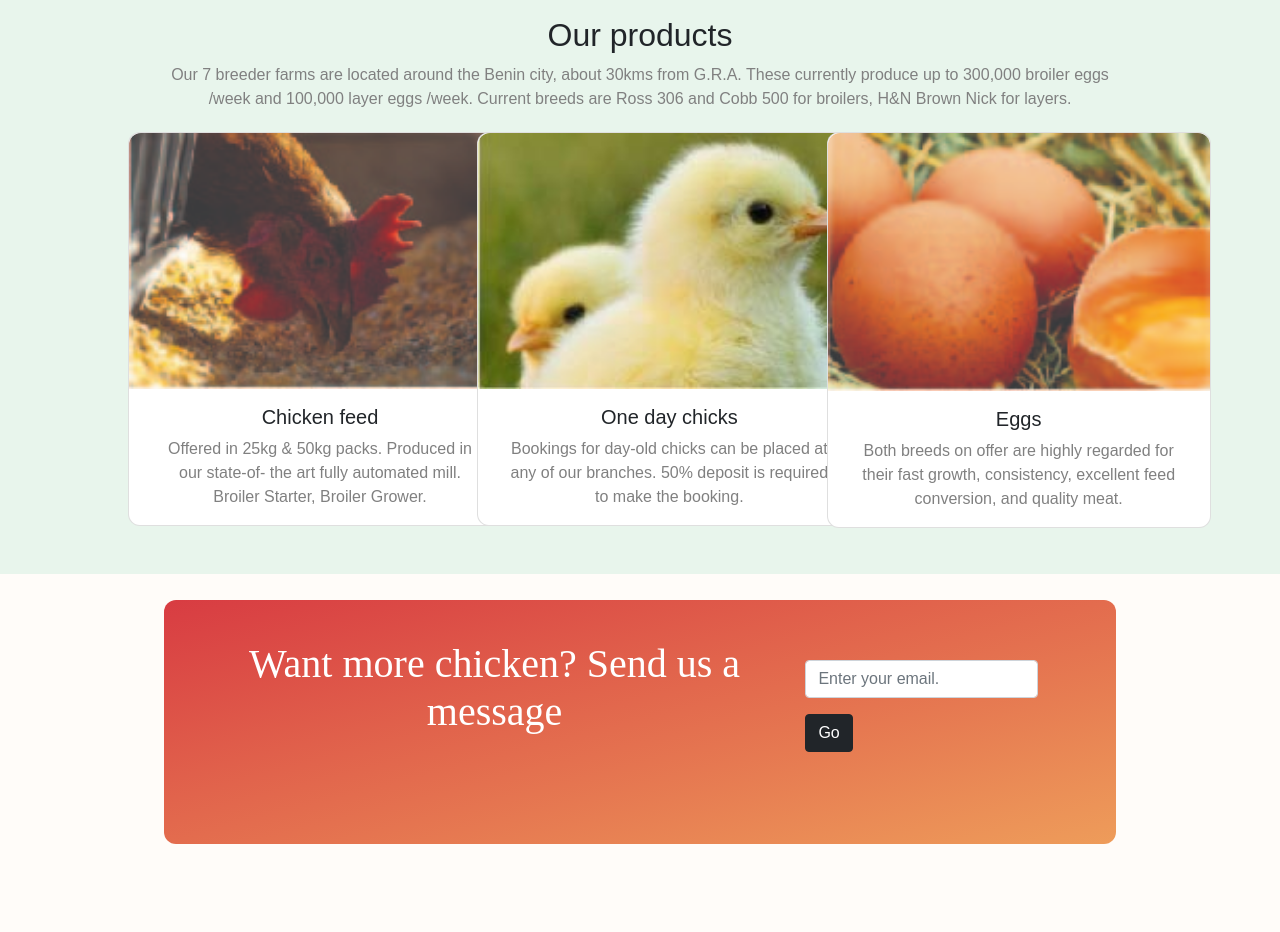
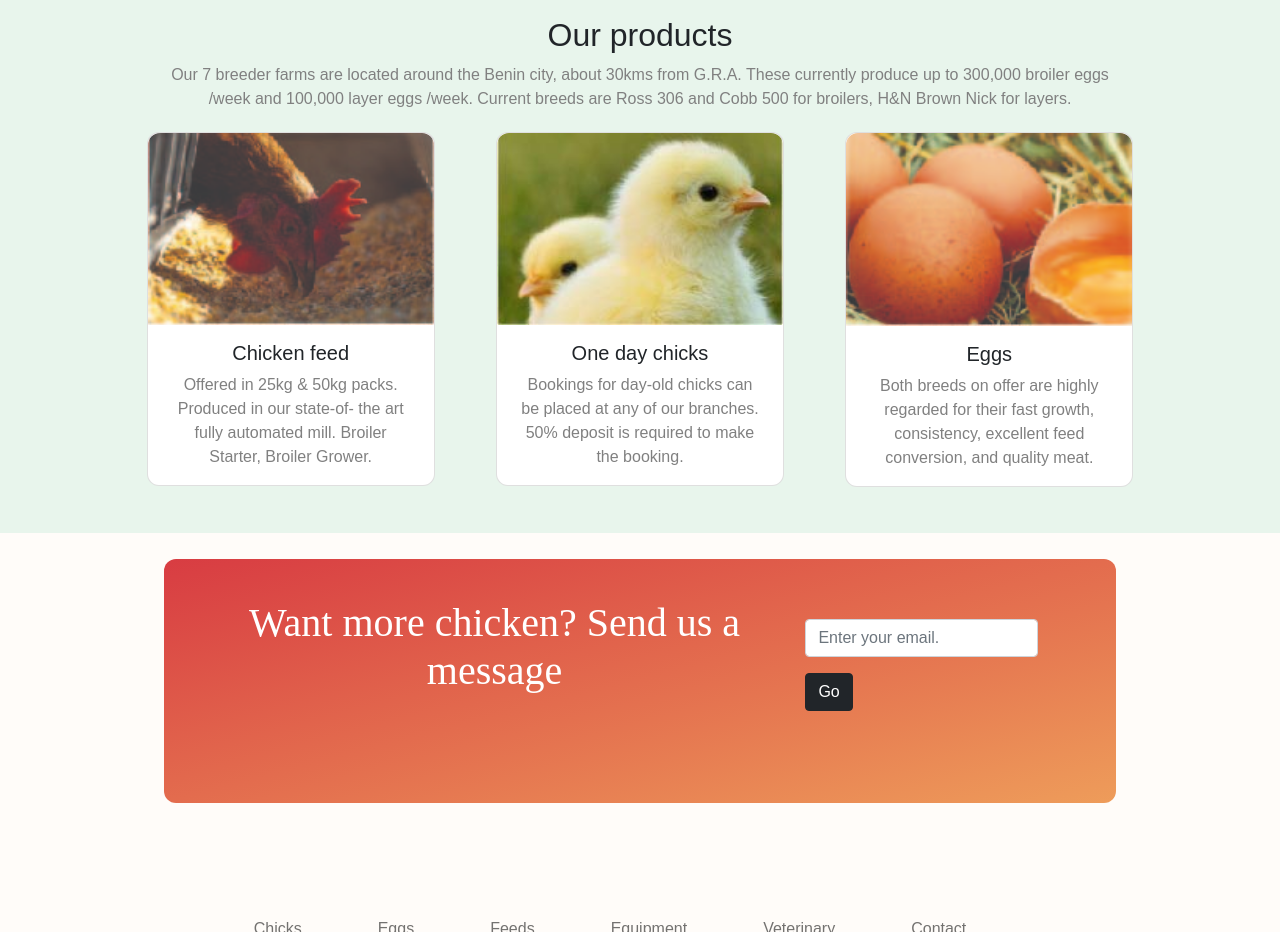
Before and after one commit to SamTush/Chicken-Site, a plain HTML site: page index.html in a window 1280 px wide. Shown: the part 800-1732 px from the top of the page. Drawn offline with nearby package versions, Linux system fonts and the light colour scheme; a web font is replaced by a local one.

Commit message:
Update styles.css

```diff
--- a/css/styles.css
+++ b/css/styles.css
@@ -101,6 +101,15 @@ h3{
     color: gray;
 }
 
+@media (max-width: 1480px){
+    .card{
+        margin-left: auto;
+        margin-right: auto;
+        width: 18rem;
+        border-radius: 12px;
+    }
+}
+
 /* footer */
 .gradient-div{
     background: linear-gradient(to bottom right,  #d83c42, #ee9c5a );
```
